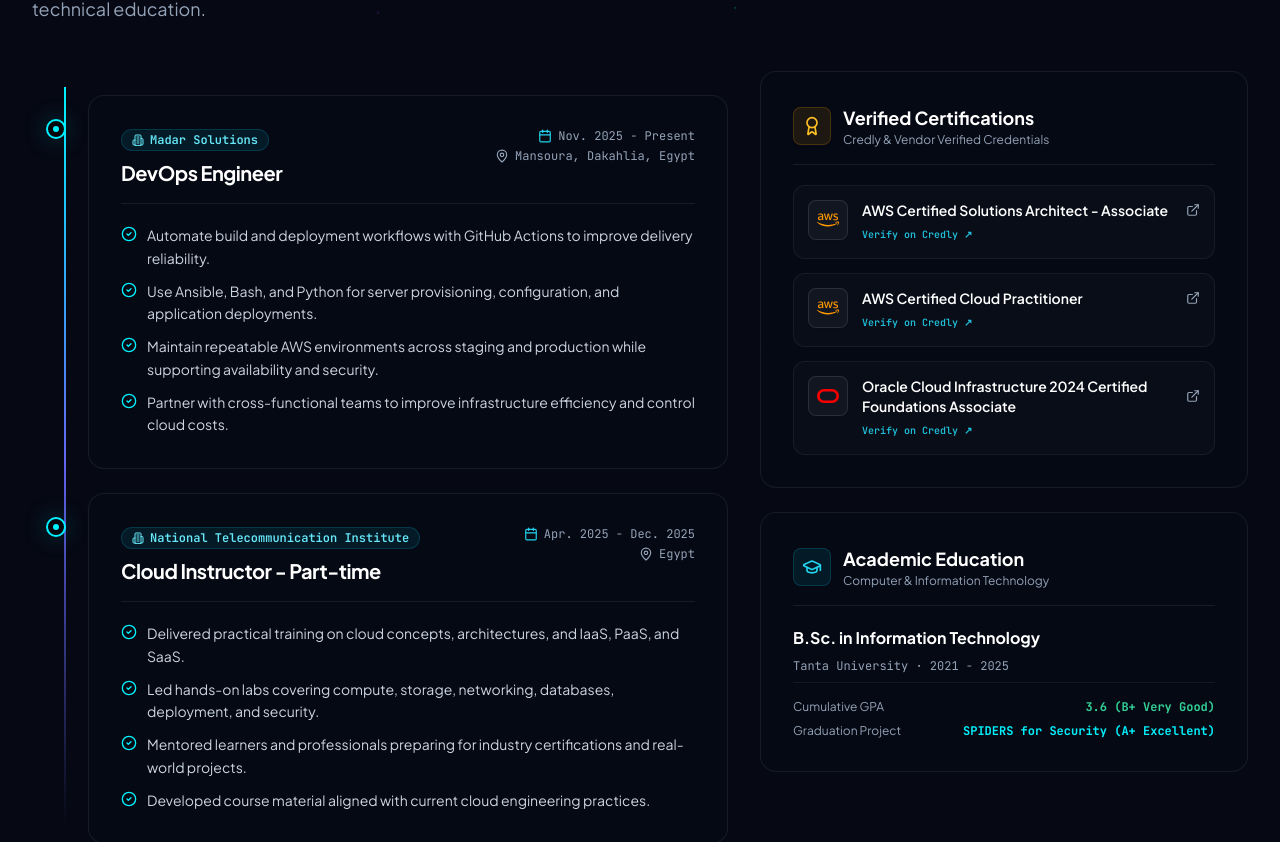
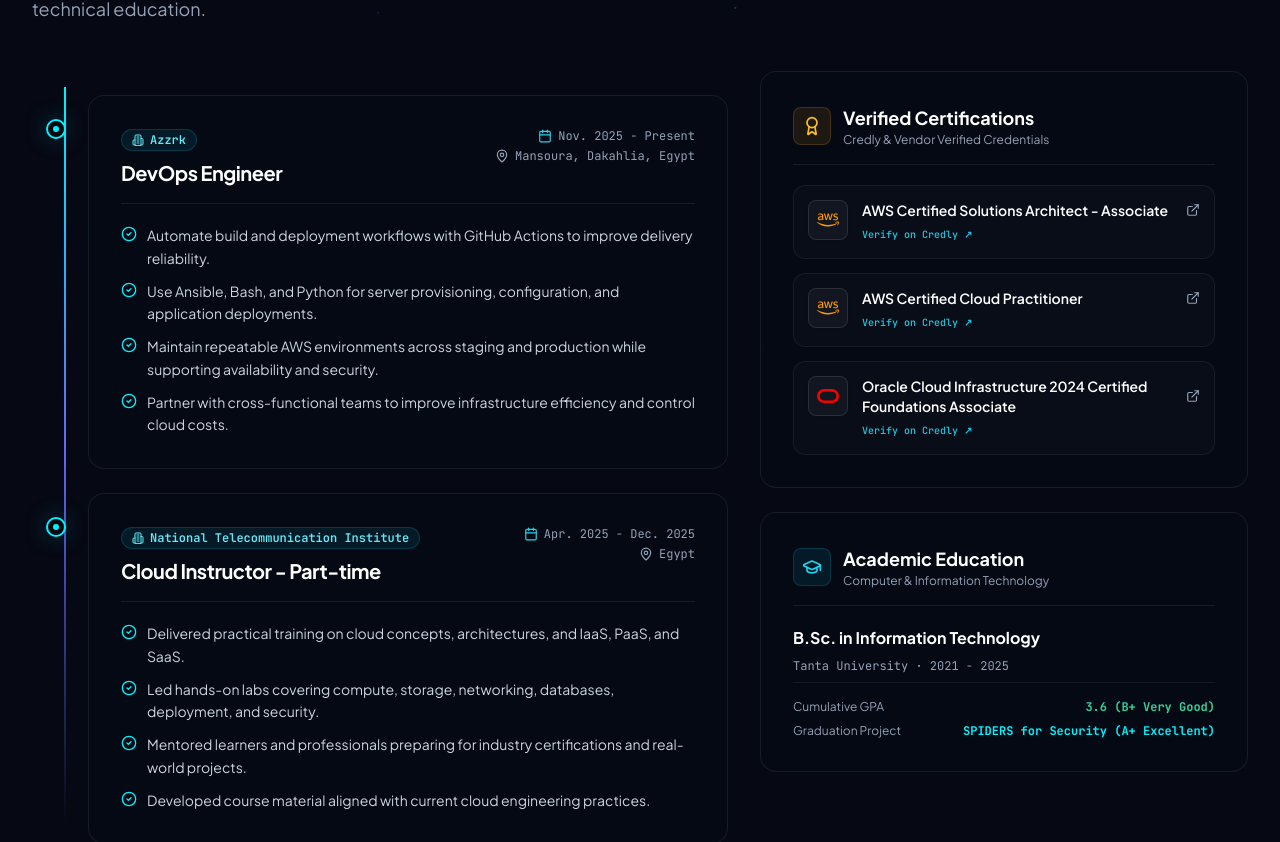
Before and after one commit to moaaz17877640/portfolio_v3, a Next.js app: page / in a window 1280 px wide. Shown: the part 3698-4540 px from the top of the page. Built offline with nearby package versions, Linux system fonts and the light colour scheme; no server answers.

Commit message:
Update company references from Madar Solutions to Azzrk

```diff
--- a/data/profile.ts
+++ b/data/profile.ts
@@ -53,7 +53,7 @@
   // LinkedIn About (pasted manually). Use \n between paragraphs.
   about: `Cloud / DevOps Engineer with hands-on experience across AWS, Terraform, Docker, Ansible, GitHub Actions, and Jenkins. I automate infrastructure provisioning, CI/CD pipelines, server operations, and application deployments with a focus on reliable, repeatable delivery.
 
-At Madar Solutions, I build and maintain cloud environments and developer tooling for staging and production workflows. I also teach cloud computing at the National Telecommunication Institute, helping learners turn architecture concepts into practical deployments.
+At Azzrk, I build and maintain cloud environments and developer tooling for staging and production workflows. I also teach cloud computing at the National Telecommunication Institute, helping learners turn architecture concepts into practical deployments.
 
 I care about clear automation, secure defaults, and systems that are easier for teams to operate.`,
   // Optional manual override list of key skills; if present will be merged with detected GitHub languages
@@ -80,7 +80,7 @@
   skillsSidebarBody: 'A focused toolkit for infrastructure automation, delivery, and reliable cloud operations.',
   experience: [
     {
-      company: 'Madar Solutions',
+      company: 'Azzrk',
       role: 'DevOps Engineer',
       period: 'Nov. 2025 - Present',
       location: 'Mansoura, Dakahlia, Egypt',
@@ -105,14 +105,14 @@
     }
   ],
   projects: [
-    { name: 'Jenkaz', company: 'Madar Solutions', stack: 'GitHub Actions, Jenkins, CI/CD', description: 'A bridge between GitHub CI workflows and local Jenkins CD pipelines.', highlights: ['Polls Jenkins job status and turns deployment results into workflow gates.', 'Fails workflows automatically when deployments do not succeed.'] },
-    { name: 'Hurlaz', company: 'Madar Solutions', stack: 'TypeScript, GitHub Actions, Hurl', description: 'A reusable API testing action for deployment pipelines.', highlights: ['Runs dynamic Hurl scenarios to validate API workflows and application logic.', 'Automates HTTP request validation and security header checks.'] },
-    { name: 'Codeaz', company: 'Madar Solutions', stack: 'GitHub Actions, Security, RBAC', description: 'Repository authorization automation for safer code changes.', highlights: ['Enforces code-owner permissions and review requirements across critical paths.', 'Automates contributor authorization checks.'] },
-    { name: 'Cloudaz', company: 'Madar Solutions', stack: 'Python, Telegram Bot API, AWS, Hetzner', description: 'Remote infrastructure operations through a Telegram bot.', highlights: ['Manages cloud resources and server operations from chat commands.', 'Integrates provider APIs for resource status and operational alerts.'] },
+    { name: 'Jenkaz', company: 'Azzrk', stack: 'GitHub Actions, Jenkins, CI/CD', description: 'A bridge between GitHub CI workflows and local Jenkins CD pipelines.', highlights: ['Polls Jenkins job status and turns deployment results into workflow gates.', 'Fails workflows automatically when deployments do not succeed.'] },
+    { name: 'Hurlaz', company: 'Azzrk', stack: 'TypeScript, GitHub Actions, Hurl', description: 'A reusable API testing action for deployment pipelines.', highlights: ['Runs dynamic Hurl scenarios to validate API workflows and application logic.', 'Automates HTTP request validation and security header checks.'] },
+    { name: 'Codeaz', company: 'Azzrk', stack: 'GitHub Actions, Security, RBAC', description: 'Repository authorization automation for safer code changes.', highlights: ['Enforces code-owner permissions and review requirements across critical paths.', 'Automates contributor authorization checks.'] },
+    { name: 'Cloudaz', company: 'Azzrk', stack: 'Python, Telegram Bot API, AWS, Hetzner', description: 'Remote infrastructure operations through a Telegram bot.', highlights: ['Manages cloud resources and server operations from chat commands.', 'Integrates provider APIs for resource status and operational alerts.'] },
     { name: 'Dropit', stack: 'Docker, AWS, GitHub Actions, CI/CD', description: 'Containerized delivery workflows for frontend and backend applications.', highlights: ['Automates testing, image builds, and AWS deployments.', 'Applies Infrastructure as Code practices for availability and scalability.'] },
-    { name: 'Flareaz', company: 'Madar Solutions', stack: 'Go, Cloudflare SDK, SQLite, REST APIs', description: 'Multi-tenant Cloudflare and DNS provisioning service.', highlights: ['Automates zones and environment-aware subdomains.', 'Persists tenant metadata and audit trails behind a REST API.'] },
-    { name: 'Taco Application', company: 'Madar Solutions', stack: 'Docker, Justfile, GitHub Actions, Jenkins', description: 'A reproducible development and release workflow.', highlights: ['Automates development and maintenance commands with Justfile.', 'Combines Docker, GitHub Actions, and Jenkins for CI/CD.'] },
-    { name: 'Sallamaat Application', company: 'Madar Solutions', stack: 'CI/CD, RabbitMQ, Bash, Linux', description: 'Reliable campaign processing for long-running workloads.', highlights: ['Built RabbitMQ middleware for high-volume campaign delivery.', 'Implemented persistent job handling for campaigns exceeding 24 hours.'] }
+    { name: 'Flareaz', company: 'Azzrk', stack: 'Go, Cloudflare SDK, SQLite, REST APIs', description: 'Multi-tenant Cloudflare and DNS provisioning service.', highlights: ['Automates zones and environment-aware subdomains.', 'Persists tenant metadata and audit trails behind a REST API.'] },
+    { name: 'Taco Application', company: 'Azzrk', stack: 'Docker, Justfile, GitHub Actions, Jenkins', description: 'A reproducible development and release workflow.', highlights: ['Automates development and maintenance commands with Justfile.', 'Combines Docker, GitHub Actions, and Jenkins for CI/CD.'] },
+    { name: 'Sallamaat Application', company: 'Azzrk', stack: 'CI/CD, RabbitMQ, Bash, Linux', description: 'Reliable campaign processing for long-running workloads.', highlights: ['Built RabbitMQ middleware for high-volume campaign delivery.', 'Implemented persistent job handling for campaigns exceeding 24 hours.'] }
   ],
   certifications: [
     { name: 'AWS Certified Solutions Architect - Associate', url: 'https://www.credly.com/badges/3bb149d1-8c80-4f83-b69e-2b0d36dd2e32' },
```
